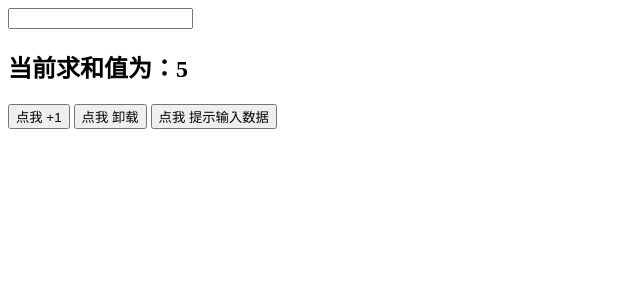
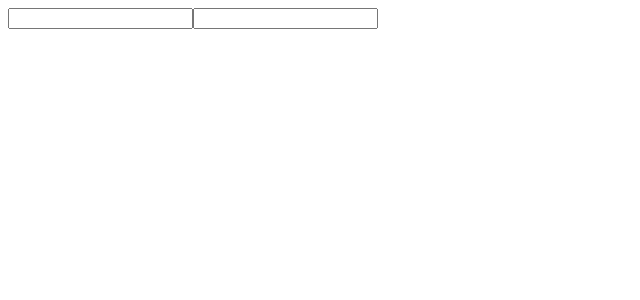
Before and after one commit to cxs-simple/react-extension, a React (Create React App) app: page / in a window 1280 px wide. Shown: the top 300 px of the page, without its empty margins (0-640 px from the left). Built offline with nearby package versions, Linux system fonts and the light colour scheme.

Commit message:
Fragment

```diff
--- a/src/App.js
+++ b/src/App.js
@@ -1,5 +1,5 @@
 import React, { Component } from 'react';
-import Demo from './components/3_hooks'
+import Demo from './components/4_Fragment'
 
 class App extends Component {
   render() {
--- /dev/null
+++ b/src/components/4_Fragment/index.jsx
@@ -0,0 +1,15 @@
+import React, { Component, Fragment } from 'react';
+
+class Demo extends Component {
+  render() {
+    return (
+      // Fragment标签会被React粉碎，只接受key一个属性
+      <Fragment>
+        <input type="text"/>
+        <input type="text"/>
+      </Fragment>
+    );
+  }
+}
+
+export default Demo;
```
Also changed, not shown: 1 other file (tests, documents, lock files or other folders).
